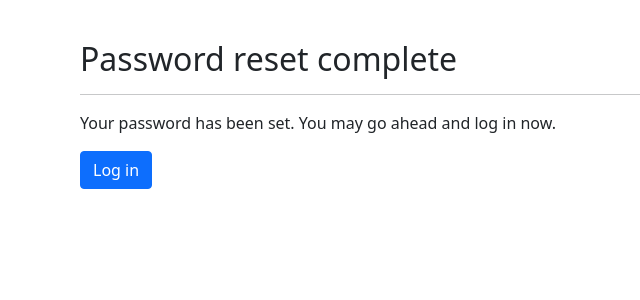
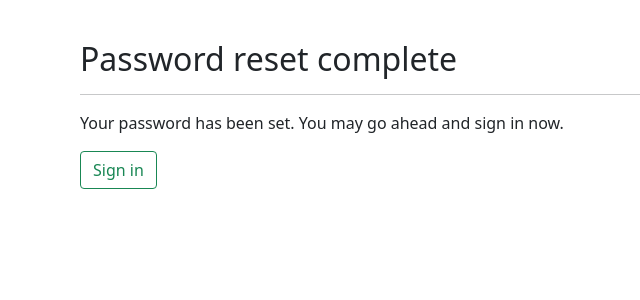
Before and after one commit to ChristC9/django-credentials-saver, a Django app: page /pw/reset/complete/ in a window 1280 px wide. Shown: the top 300 px of the page, without its empty margins (14-654 px from the left). Run offline with Django 4.2, Linux system fonts and the light colour scheme; parts of the project's set-up code (start-up, migrations or seed data) failed here and were passed over.

Commit message:
add outline style button

```diff
--- a/pwsaver/templates/pwsaver/login.html
+++ b/pwsaver/templates/pwsaver/login.html
@@ -29,7 +29,7 @@
       Sign up
     </button>
 
-    <button type="submit" class="btn btn-danger float-end" onclick="location.href='/pw/reset/'">
+    <button type="submit" class="btn btn-outline-danger float-end" onclick="location.href='/pw/reset/'">
       Forgot Password?
     </button>
 </form>
--- a/pwsaver/templates/pwsaver/password_reset.html
+++ b/pwsaver/templates/pwsaver/password_reset.html
@@ -8,7 +8,7 @@
  <form method="POST">
      {% csrf_token %}
      {{ form|crispy }}
-     <button class="btn btn-primary" type="submit">Send email</button>
+     <button class="btn btn-outline-primary" type="submit">Send email</button>
  </form>
 </div>
 {% endblock %}
--- a/pwsaver/templates/pwsaver/password_reset_complete.html
+++ b/pwsaver/templates/pwsaver/password_reset_complete.html
@@ -5,8 +5,8 @@
     <div class="container p-4">
 	    <h2 class="font-weight-bold mt-3">Password reset complete</h2>
 		<hr>
-        <p>Your password has been set. You may go ahead and log in now.</p>
-        <a href="{% url 'user-login' %}" class="btn btn-primary">Log in</a>
+        <p>Your password has been set. You may go ahead and sign in now.</p>
+        <a href="{% url 'user-login' %}" class="btn btn-outline-success">Sign in</a>
     </div>
 
 {% endblock %}
--- a/pwsaver/templates/pwsaver/password_reset_confirm.html
+++ b/pwsaver/templates/pwsaver/password_reset_confirm.html
@@ -13,7 +13,7 @@
         <form method="POST">
             {% csrf_token %}
             {{ form|crispy }}
-            <button class="btn btn-primary" type="submit">Reset password</button>
+            <button class="btn btn-outline-success" type="submit">Reset password</button>
         </form>
         {% else %}
         <p class="text-danger">The password reset link was invalid, possibly because it has already been used.
```
